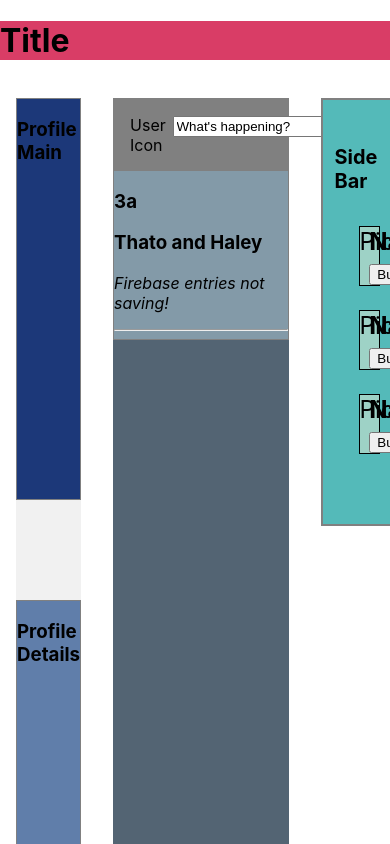
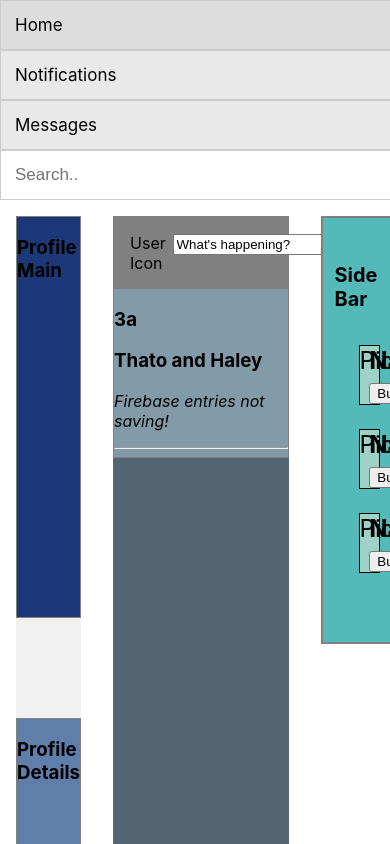
Before and after one commit to joncheng-dev/social-media-clone, a React (Create React App) app: page / in a window 390 px wide. Shown: the top 844 px of the page. Built offline with nearby package versions, Linux system fonts and the light colour scheme.

Commit message:
add buttons and search bar for header. add to style sheet

```diff
--- a/src/components/Header.js
+++ b/src/components/Header.js
@@ -3,7 +3,22 @@ import React from "react";
 function Header() {
   return (
     <div className="header">
-      <h1>Title</h1>
+      <div class="topnav">
+        <a class="active" href="#home">
+          Home
+        </a>
+        <a href="#about">Notifications</a>
+        <a href="#contact">Messages</a>
+        <input type="text" placeholder="Search.."></input>
+      </div>
+      {/* <div className="btn-group">
+        <button>Home</button>
+        <button>Notifications</button>
+        <button>Messages</button>
+      </div>
+      <div className="">
+
+      </div> */}
     </div>
   );
 }
--- a/src/index.css
+++ b/src/index.css
@@ -38,6 +38,62 @@ code {
 }
 
 /* Page Components (Parents)*/
+/* Header -- Navigation Bar */
+.topnav {
+  overflow: hidden;
+  background-color: #e9e9e9;
+}
+
+/* Style the links inside the navigation bar */
+.topnav a {
+  float: left;
+  display: block;
+  color: black;
+  text-align: center;
+  padding: 14px 16px;
+  text-decoration: none;
+  font-size: 17px;
+  border: 1px solid #ccc;
+}
+
+/* Change the color of links on hover */
+.topnav a:hover {
+  background-color: #ddd;
+  color: black;
+}
+
+/* Style the "active" element to highlight the current page */
+.topnav a.active {
+  background-color: #ddd;
+  color: black;
+}
+
+/* Style the search box inside the navigation bar */
+.topnav input[type="text"] {
+  float: right;
+  padding: 6px;
+  border: none;
+  margin-top: 8px;
+  margin-right: 16px;
+  font-size: 17px;
+}
+
+/* When the screen is less than 600px wide, stack the links and the search field vertically instead of horizontally */
+@media screen and (max-width: 600px) {
+  .topnav a,
+  .topnav input[type="text"] {
+    float: none;
+    display: block;
+    text-align: left;
+    width: 100%;
+    margin: 0;
+    padding: 14px;
+  }
+  .topnav input[type="text"] {
+    border: 1px solid #ccc;
+  }
+}
+
 .profile-main {
   display: flex;
   height: 400px;
```
